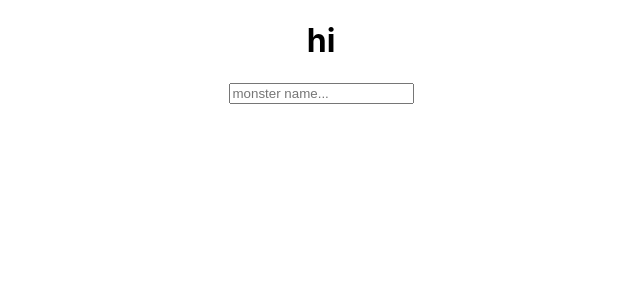
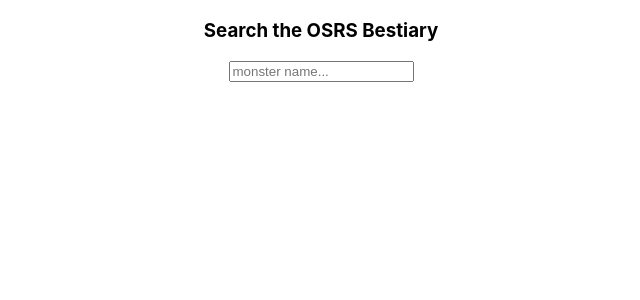
Before and after one commit to TomHessburg/younotlucky, a React (Create React App) app in the folder Frontend/younotlucky/: page / in a window 1280 px wide. Shown: the top 300 px of the page, without its empty margins (319-959 px from the left). Built offline with nearby package versions, Linux system fonts and the light colour scheme.

Commit message:
set current monster on check, added material UI

```diff
--- a/Frontend/younotlucky/package.json
+++ b/Frontend/younotlucky/package.json
@@ -3,6 +3,7 @@
   "version": "0.1.0",
   "private": true,
   "dependencies": {
+    "@material-ui/core": "^4.7.0",
     "react": "^16.12.0",
     "react-dom": "^16.12.0",
     "react-scripts": "3.2.0"
--- a/Frontend/younotlucky/src/App.js
+++ b/Frontend/younotlucky/src/App.js
@@ -1,56 +1,16 @@
 import React, { useState, useEffect } from "react";
 import "./App.css";
-import db from "./db.json";
+import SearchMonsters from "./components/SearchMonsters";
 
 function App() {
-  const [monster, setMonster] = useState("");
-  const [results, setResults] = useState([]);
-
-  useEffect(() => {
-    if (monster.length > 1) {
-      // e.preventDefault();
-      const keys = Object.keys(db);
-      const refinedResults = [];
-      for (let i = 0; i < keys.length; i++) {
-        const curMonster = db[keys[i]];
-        if (curMonster.name.toLowerCase().includes(monster.toLowerCase())) {
-          refinedResults.push(curMonster);
-        }
-      }
-      setResults(refinedResults);
-    } else {
-      setResults([]);
-    }
-  }, [monster]);
+  const [selectedMonster, setSelectedMonster] = useState({});
 
   return (
     <div className="App">
-      <h1>hi</h1>
-      <form>
-        <input
-          type="text"
-          placeholder="monster name..."
-          value={monster}
-          onChange={e => {
-            setMonster(e.target.value);
-          }}
-        />
-      </form>
-      <div
-        style={{
-          width: "350px",
-          margin: "auto",
-          textAlign: "left"
-        }}
-      >
-        {results.map(result => {
-          return (
-            <div key={result.key}>
-              <p>{result.key}</p>
-            </div>
-          );
-        })}
-      </div>
+      <SearchMonsters
+        selectedMonster={selectedMonster}
+        setSelectedMonster={setSelectedMonster}
+      />
     </div>
   );
 }
--- /dev/null
+++ b/Frontend/younotlucky/src/components/SearchMonsters.js
@@ -0,0 +1,72 @@
+import React, { useState, useEffect } from "react";
+import db from "../db.json";
+
+import Checkbox from "@material-ui/core/Checkbox";
+
+function SearchMonsters(props) {
+  const [monster, setMonster] = useState("");
+  const [results, setResults] = useState([]);
+
+  useEffect(() => {
+    if (monster.length > 1) {
+      // e.preventDefault();
+      const keys = Object.keys(db);
+      const refinedResults = [];
+      for (let i = 0; i < keys.length; i++) {
+        const curMonster = db[keys[i]];
+        if (curMonster.name.toLowerCase().includes(monster.toLowerCase())) {
+          refinedResults.push(curMonster);
+        }
+      }
+      setResults(refinedResults);
+    } else {
+      setResults([]);
+    }
+  }, [monster]);
+
+  return (
+    <div className="App">
+      <h3>Search the OSRS Bestiary</h3>
+      <form>
+        <input
+          type="text"
+          placeholder="monster name..."
+          value={monster}
+          onChange={e => {
+            setMonster(e.target.value);
+          }}
+        />
+      </form>
+      <div
+        style={{
+          width: "350px",
+          margin: "auto",
+          textAlign: "left"
+        }}
+      >
+        {results.map(result => {
+          return (
+            <div
+              style={{
+                display: "flex"
+              }}
+              key={result.key}
+            >
+              <Checkbox
+                checked={
+                  props.selectedMonster.name === result.name ? true : false
+                }
+                onChange={() => {
+                  props.setSelectedMonster(result);
+                }}
+              />
+              <p>{result.key}</p>
+            </div>
+          );
+        })}
+      </div>
+    </div>
+  );
+}
+
+export default SearchMonsters;
```
Also changed, not shown: 1 other file (tests, documents, lock files or other folders).
